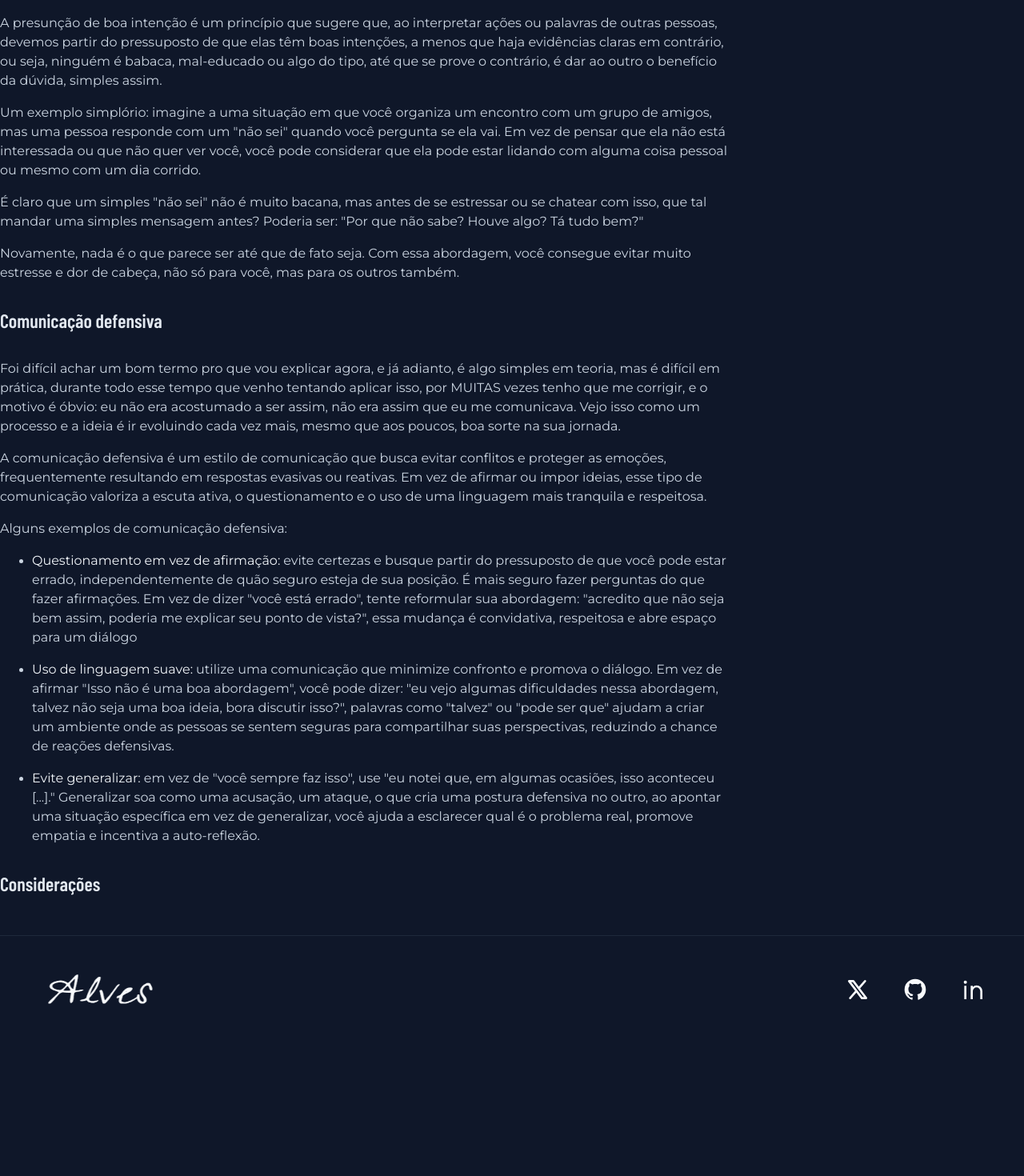
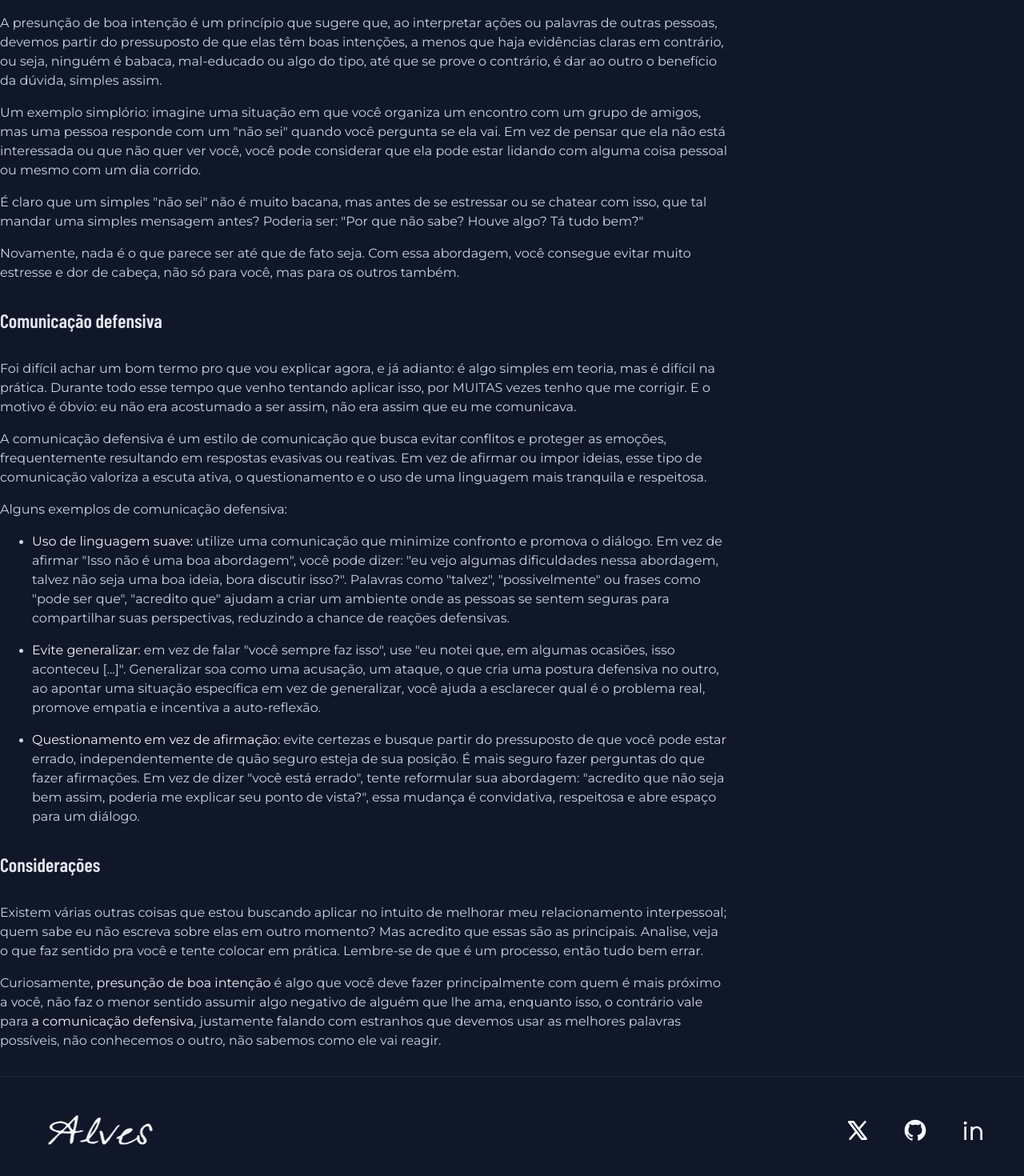
Before and after one commit to alvseven/portfolio, a Next.js app: page /como-eu-escolhi-lidar-com-pessoas in a window 1280 px wide. Shown: the part 360-1830 px from the top of the page at 80% size. Before the commit the page ends 1664 px from the top, so only its background shows below. Built offline with nearby package versions, Linux system fonts and the light colour scheme.

Commit message:
finish article

```diff
--- a/src/app/como-eu-escolhi-lidar-com-pessoas/page.tsx
+++ b/src/app/como-eu-escolhi-lidar-com-pessoas/page.tsx
@@ -27,12 +27,11 @@ export default async function Home() {
           <h1 className="opacity-100 font-bold text-3xl text-pretty text-title lg:text-4xl tracking-wide">
             Como eu escolhi lidar com pessoas
           </h1>
-
           <p>
             Como vai você? Eu tenho estado bem, e hoje cá estou eu pra
             compartilhar duas regrinhas que busco seguir, elas têm colaborado
-            pra minha saúde mental{"(e pra das pessoas ao meu redor também)"},
-            eu precisava escrever sobre elas, é algo muito importante e vai de
+            pra minha saúde mental{"(e pra das pessoas ao meu redor também)"}.
+            Eu precisava escrever sobre elas, é algo muito importante e vai de
             encontro com quem eu quero ser, se trata de como eu escolhi lidar
             com as pessoas, as regras são muito simples:
             <span className="px-px md:px-1 text-highlight">
@@ -44,14 +43,12 @@ export default async function Home() {
             </span>
             .
           </p>
-
           <h4
             className="opacity-100 my-4 text-xl lg:text-2xl"
             id="presuncao-de-boa-intencao"
           >
             Presunção de boa intenção
           </h4>
-
           <p>
             A presunção de boa intenção é um princípio que sugere que, ao
             interpretar ações ou palavras de outras pessoas, devemos partir do
@@ -60,46 +57,38 @@ export default async function Home() {
             mal-educado ou algo do tipo, até que se prove o contrário, é dar ao
             outro o benefício da dúvida, simples assim.
           </p>
-
           <p>
-            Um exemplo simplório: imagine a uma situação em que você organiza um
+            Um exemplo simplório: imagine uma situação em que você organiza um
             encontro com um grupo de amigos, mas uma pessoa responde com um
             &quot;não sei&quot; quando você pergunta se ela vai. Em vez de
             pensar que ela não está interessada ou que não quer ver você, você
             pode considerar que ela pode estar lidando com alguma coisa pessoal
             ou mesmo com um dia corrido.
           </p>
-
           <p>
             É claro que um simples &quot;não sei&quot; não é muito bacana, mas
             antes de se estressar ou se chatear com isso, que tal mandar uma
             simples mensagem antes? Poderia ser: &quot;Por que não sabe? Houve
             algo? Tá tudo bem?&quot;
           </p>
-
           <p>
             Novamente, nada é o que parece ser até que de fato seja. Com essa
             abordagem, você consegue evitar muito estresse e dor de cabeça, não
             só para você, mas para os outros também.
           </p>
-
           <h4
             className="opacity-100 my-4 text-xl lg:text-2xl"
             id="comunicacao-defensiva"
           >
             Comunicação defensiva
           </h4>
-
           <p>
             Foi difícil achar um bom termo pro que vou explicar agora, e já
-            adianto, é algo simples em teoria, mas é difícil em prática, durante
+            adianto: é algo simples em teoria, mas é difícil na prática. Durante
             todo esse tempo que venho tentando aplicar isso, por MUITAS vezes
-            tenho que me corrigir, e o motivo é óbvio: eu não era acostumado a
-            ser assim, não era assim que eu me comunicava. Vejo isso como um
-            processo e a ideia é ir evoluindo cada vez mais, mesmo que aos
-            poucos, boa sorte na sua jornada.
+            tenho que me corrigir. E o motivo é óbvio: eu não era acostumado a
+            ser assim, não era assim que eu me comunicava.
           </p>
-
           <p>
             A comunicação defensiva é um estilo de comunicação que busca evitar
             conflitos e proteger as emoções, frequentemente resultando em
@@ -107,9 +96,37 @@ export default async function Home() {
             esse tipo de comunicação valoriza a escuta ativa, o questionamento e
             o uso de uma linguagem mais tranquila e respeitosa.
           </p>
-
           <p>Alguns exemplos de comunicação defensiva:</p>
           <ul className="list-disc pl-10 flex flex-col gap-4">
+            <li>
+              <p className="text-highlight">
+                Uso de linguagem suave:
+                <span className="text-primary pl-1">
+                  utilize uma comunicação que minimize confronto e promova o
+                  diálogo. Em vez de afirmar &quot;Isso não é uma boa
+                  abordagem&quot;, você pode dizer: &quot;eu vejo algumas
+                  dificuldades nessa abordagem, talvez não seja uma boa ideia,
+                  bora discutir isso?&quot;. Palavras como &quot;talvez&quot;,
+                  &quot;possivelmente&quot; ou frases como &quot;pode ser
+                  que&quot;, &quot;acredito que&quot; ajudam a criar um ambiente
+                  onde as pessoas se sentem seguras para compartilhar suas
+                  perspectivas, reduzindo a chance de reações defensivas.
+                </span>
+              </p>
+            </li>
+            <li>
+              <p className="text-highlight">
+                Evite generalizar:
+                <span className="text-primary pl-1">
+                  em vez de falar &quot;você sempre faz isso&quot;, use &quot;eu
+                  notei que, em algumas ocasiões, isso aconteceu [...]&quot;.
+                  Generalizar soa como uma acusação, um ataque, o que cria uma
+                  postura defensiva no outro, ao apontar uma situação específica
+                  em vez de generalizar, você ajuda a esclarecer qual é o
+                  problema real, promove empatia e incentiva a auto-reflexão.
+                </span>
+              </p>
+            </li>
             <li>
               <p className="text-highlight">
                 Questionamento em vez de afirmação:
@@ -121,46 +138,39 @@ export default async function Home() {
                   tente reformular sua abordagem: &quot;acredito que não seja
                   bem assim, poderia me explicar seu ponto de vista?&quot;, essa
                   mudança é convidativa, respeitosa e abre espaço para um
-                  diálogo
-                </span>
-              </p>
-            </li>
-            <li>
-              <p className="text-highlight">
-                Uso de linguagem suave:
-                <span className="text-primary pl-1">
-                  utilize uma comunicação que minimize confronto e promova o
-                  diálogo. Em vez de afirmar &quot;Isso não é uma boa
-                  abordagem&quot;, você pode dizer: &quot;eu vejo algumas
-                  dificuldades nessa abordagem, talvez não seja uma boa ideia,
-                  bora discutir isso?&quot;, palavras como &quot;talvez&quot; ou
-                  &quot;pode ser que&quot; ajudam a criar um ambiente onde as
-                  pessoas se sentem seguras para compartilhar suas perspectivas,
-                  reduzindo a chance de reações defensivas.
-                </span>
-              </p>
-            </li>
-            <li>
-              <p className="text-highlight">
-                Evite generalizar:
-                <span className="text-primary pl-1">
-                  em vez de &quot;você sempre faz isso&quot;, use &quot;eu notei
-                  que, em algumas ocasiões, isso aconteceu [...].&quot;
-                  Generalizar soa como uma acusação, um ataque, o que cria uma
-                  postura defensiva no outro, ao apontar uma situação específica
-                  em vez de generalizar, você ajuda a esclarecer qual é o
-                  problema real, promove empatia e incentiva a auto-reflexão.
+                  diálogo.
                 </span>
               </p>
             </li>
           </ul>
-
           <h4
             className="opacity-100 my-4 text-xl lg:text-2xl"
             id="consideracoes"
           >
             Considerações
           </h4>
+          <p>
+            Existem várias outras coisas que estou buscando aplicar no intuito
+            de melhorar meu relacionamento interpessoal; quem sabe eu não
+            escreva sobre elas em outro momento? Mas acredito que essas são as
+            principais. Analise, veja o que faz sentido pra você e tente colocar
+            em prática. Lembre-se de que é um processo, então tudo bem errar.
+          </p>
+          <p>
+            Curiosamente,
+            <span className="px-px md:px-1 text-highlight">
+              presunção de boa intenção
+            </span>
+            é algo que você deve fazer principalmente com quem é mais próximo a
+            você, não faz o menor sentido assumir algo negativo de alguém que
+            lhe ama, enquanto isso, o contrário vale para
+            <span className="pl-px md:pl-1 text-highlight">
+              a comunicação defensiva
+            </span>
+            , justamente falando com estranhos que devemos usar as melhores
+            palavras possíveis, não conhecemos o outro, não sabemos como ele vai
+            reagir.
+          </p>
         </article>
       </main>
       <AsideNavigationMenu navigationItems={navigationItems} />
```
